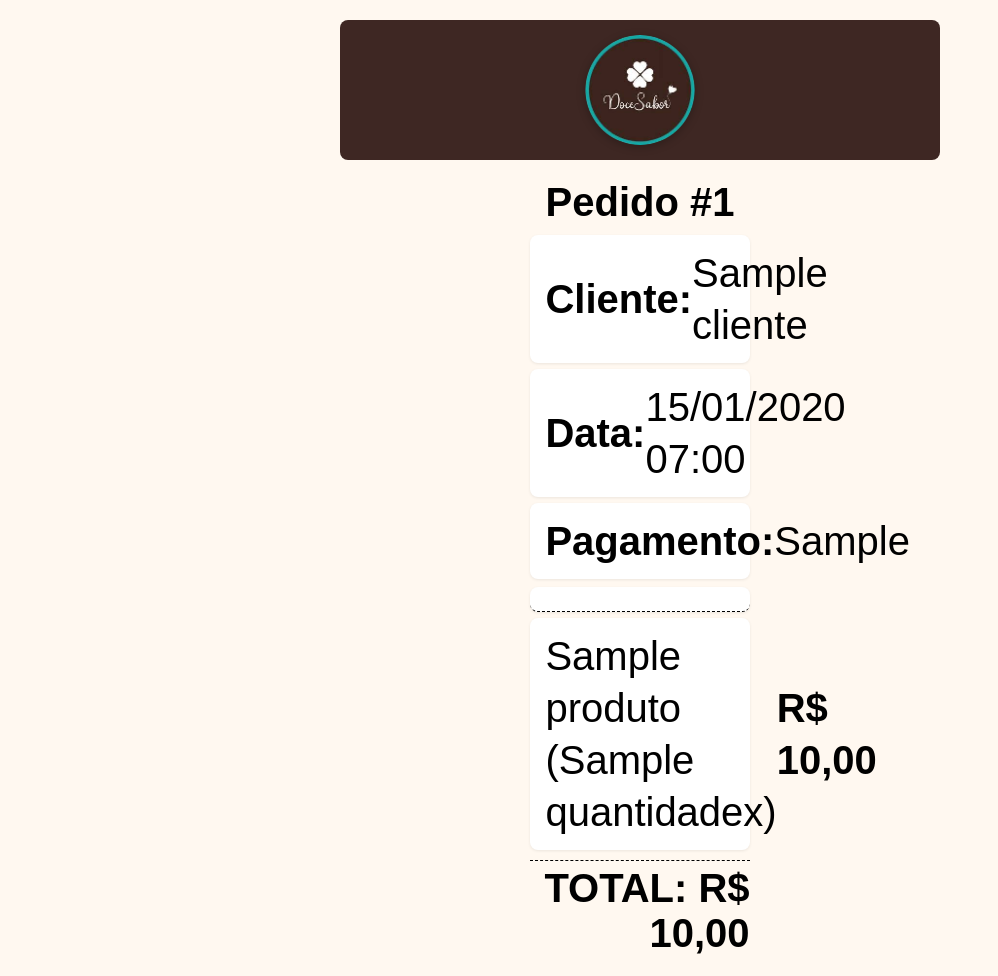
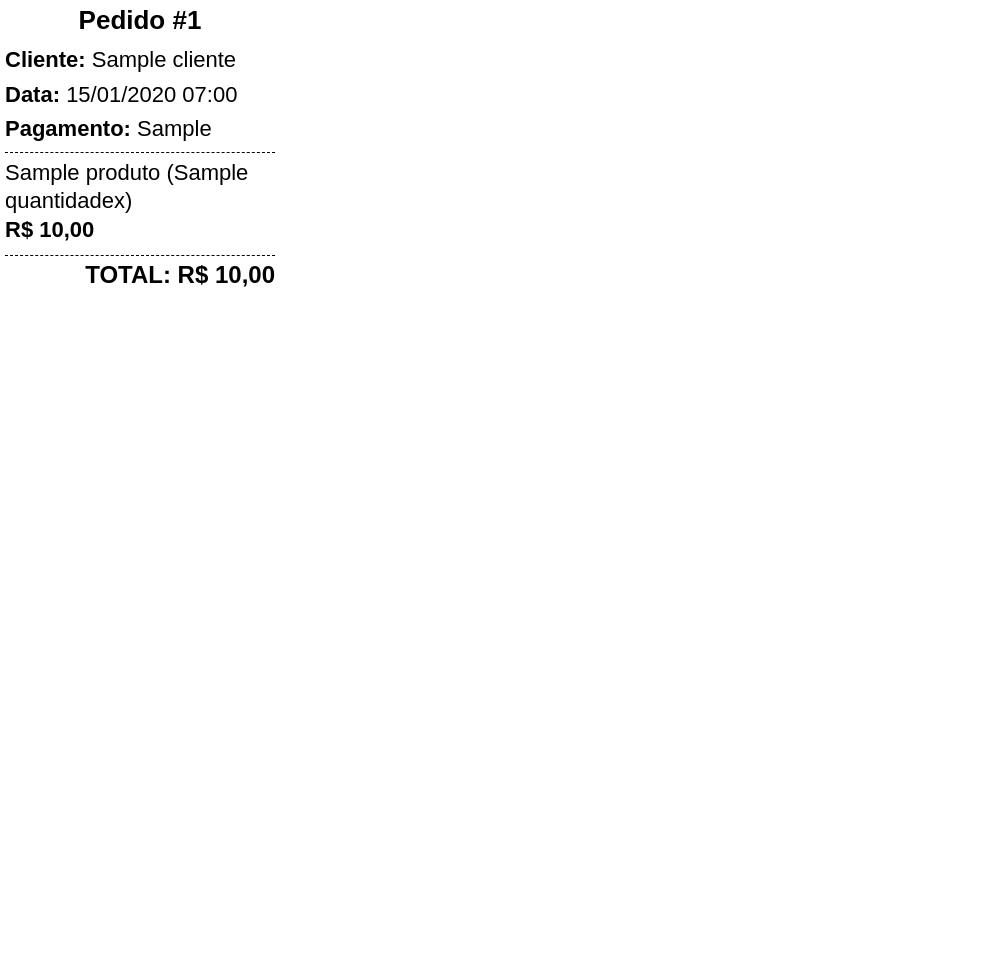
Before and after one commit to LeandroCantoDev/Sistema_Doceria_Web, a Django app: template pedidos/templates/pedidos/pdf_pedidos.html in a window 1280 px wide. Shown: the whole page, without its empty margins (0-998 px from the left). After the commit the page ends 287 px from the top, so only its background shows below. Run offline with Django 5.2, Linux system fonts and the light colour scheme; tables that the repository leaves empty hold one stand-in row (values such as "Sample post"); the template is opened without the code that fills it: values that come from a table or form of the project are taken from there, most other values are stand-ins (such as "Sample title", 1, 10 or a date in 2020).

Commit message:
Alterando formato PDF

```diff
--- a/pedidos/templates/pedidos/pdf_pedidos.html
+++ b/pedidos/templates/pedidos/pdf_pedidos.html
@@ -1,24 +1,31 @@
-{% extends 'pedidos/base.html' %}
-{% block content %}
+<!DOCTYPE html>
+<html lang="pt-br">
+<head>
+    <meta charset="UTF-8">
+    <style>
+        /* Configuração específica para travar a escala na impressora térmica */
+        @page {
+            margin: 0;
+        }
 
-<style>
-    /* Configuração específica para impressora térmica (Bobina de 58mm) */
-    @page {
-        size: 58mm auto; /* Força a largura para formato de cupom */
-        margin: 2mm; /* Remove as margens brancas gigantes */
+        body {
+            margin: 0;
+            padding: 0;
+            width: 280px; /* Trava a largura exata da impressora de 58mm */
+            background-color: #ffffff;
         }
 
         .cupom-container {
             font-family: Arial, sans-serif;
-        font-size: 40px; /* Letra muito maior */
+            font-size: 22px; /* Como travamos a largura, 22px já vai ficar gigante e nítido! */
             color: #000;
-        width: 100%;
-        max-width: 58mm;
-        margin: 0 auto;
+            width: 280px;
+            padding: 5px;
+            box-sizing: border-box;
         }
 
         .cupom-titulo {
-        font-size: 40px;
+            font-size: 26px;
             text-align: center;
             margin-bottom: 10px;
             font-weight: bold;
@@ -41,7 +48,7 @@
         }
 
         .cupom-total {
-        font-size: 40px;
+            font-size: 24px;
             font-weight: bold;
             text-align: right;
             margin-top: 10px;
@@ -49,6 +56,8 @@
             border-top: 1px dashed #000;
         }
     </style>
+</head>
+<body>
 
     <div class="cupom-container">
         <div class="cupom-titulo">Pedido #{{ pedido.id }}</div>
@@ -73,4 +82,5 @@
         </div>
     </div>
 
-{% endblock %}
+</body>
+</html>
```
Lines whose indentation alone changed are shown as unchanged.
